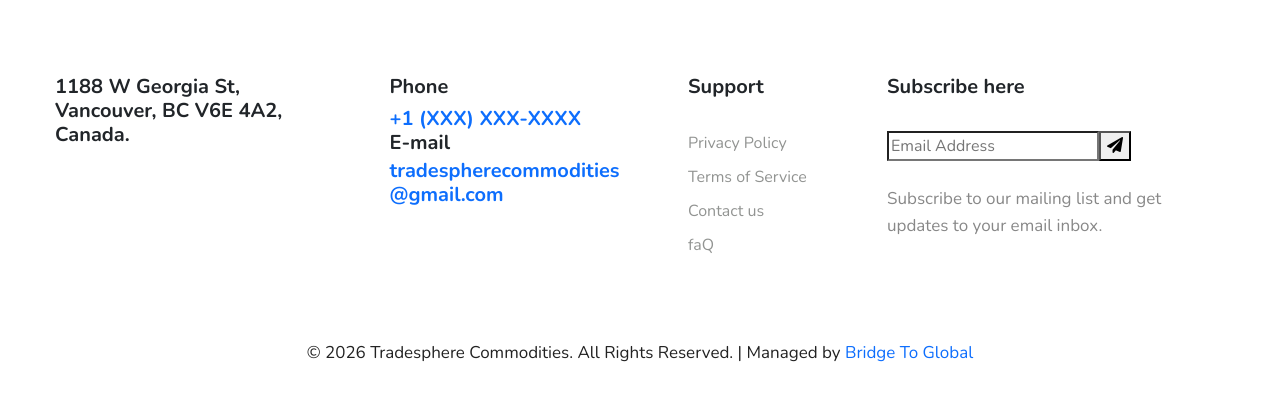
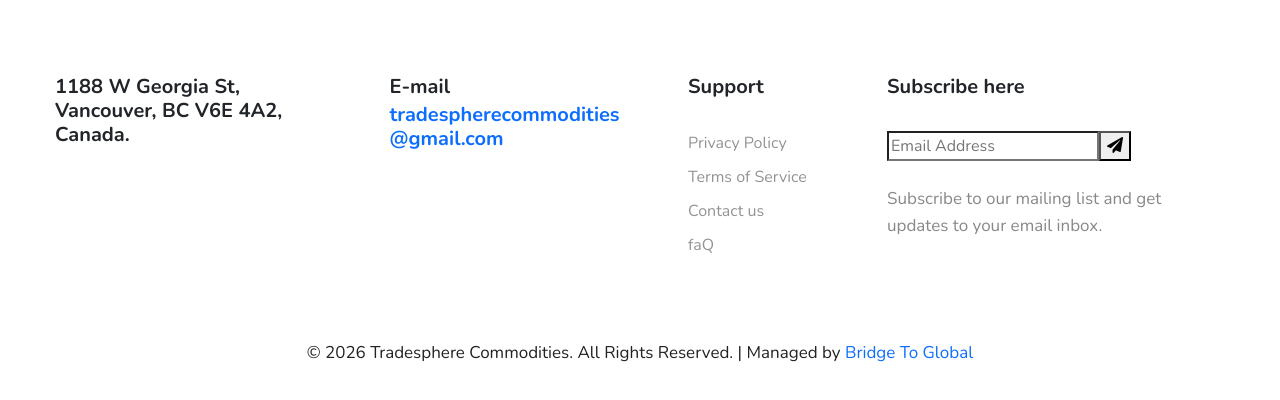
Before and after one commit to VishalVerma0/pro_agri, a plain HTML site: page about.html in a window 1280 px wide. Shown: the part 2733-3133 px from the top of the page. Drawn offline with nearby package versions, Linux system fonts and the light colour scheme.

Commit message:
Update about.html

```diff
--- a/about.html
+++ b/about.html
@@ -321,10 +321,10 @@
                         </div>
                     </div>
                     <div class="col-lg-3 col-sm-6 mt-sm-0 mt-4 ps-lg-5">
-                        <div class="address-grid">
+                     <!--    <div class="address-grid">
                             <h5>Phone</h5>
                             <h5 class="phone-number-text mt-2"><a href="tel:+1 (XXX) XXX-XXXX">+1 (XXX) XXX-XXXX</a></h5>
-                        </div>
+                        </div>-->
                         <div class="address-grid mt-sm-5 mt-4">
                             <h5>E-mail</h5>
                             <h5 class="email-cont-text mt-1"> <a href="mailto:tradespherecommodities@gmail.com" class="mail">tradespherecommodities@gmail.com</a></h5>
```
